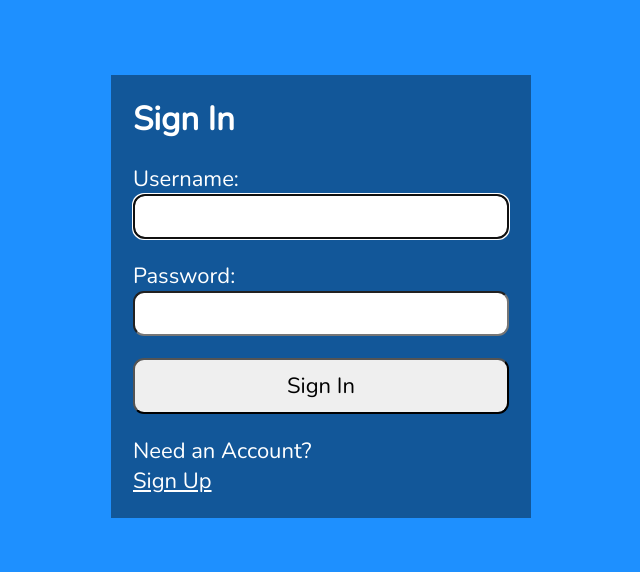
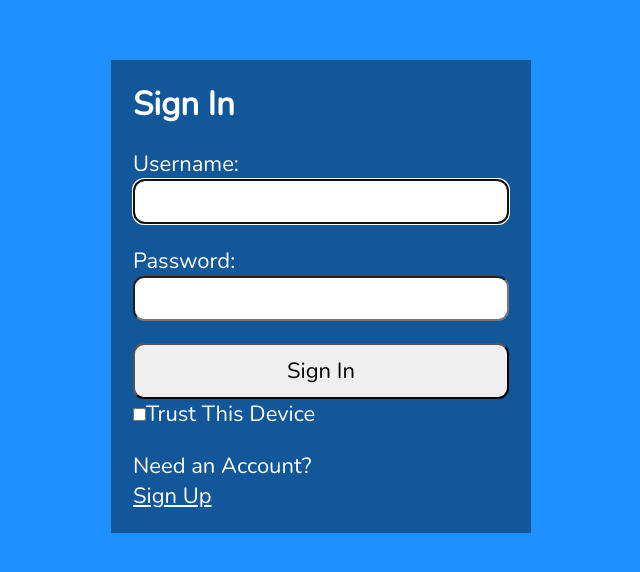
Before and after one commit to shinyoungyou/jwt-refresh, a React (Create React App) app in the folder frontend/: page /login in a window 1280 px wide. Shown: the part 104-676 px from the top of the page, without its empty margins (319-959 px from the left). Built offline with nearby package versions, Linux system fonts and the light colour scheme.

Commit message:
store boolean for trust this device to local storage

```diff
--- a/frontend/src/components/Login.js
+++ b/frontend/src/components/Login.js
@@ -6,7 +6,7 @@
 const LOGIN_URL = '/auth';
 
 const Login = () => {
-    const { setAuth } = useAuth();
+    const { setAuth, persist, setPersist } = useAuth();
 
     const navigate = useNavigate();
     const location = useLocation();
@@ -60,6 +60,14 @@
         }
     }
 
+    const togglePersist = () => {
+        setPersist(prev => !prev);
+    }
+
+    useEffect(() => {
+        localStorage.setItem("persist", persist);
+    }, [persist])
+
     return (
 
         <section>
@@ -86,6 +94,15 @@
                     required
                 />
                 <button>Sign In</button>
+                <div className='persistCheck'>
+                    <input
+                        type="checkbox"
+                        id="persist"
+                        onChange={togglePersist}
+                        checked={persist}
+                    />
+                     <label htmlFor="persist">Trust This Device</label>
+                </div>
             </form>
             <p>
                 Need an Account?<br />
--- a/frontend/src/components/PersistLogin.js
+++ b/frontend/src/components/PersistLogin.js
@@ -6,10 +6,10 @@
 const PersistLogin = () => {
     const [isLoading, setIsLoading] = useState(true);
     const refresh = useRefreshToken();
-    const { auth } = useAuth();
+    const { auth, persist } = useAuth();
 
     useEffect(() => {
-        let isMounted = true;
+        let isMounted = true; // prevent memory leak
 
         const verifyRefreshToken = async () => {
             try {
@@ -37,7 +37,9 @@
 
     return (
         <>
-            {isLoading
+            {!persist
+                ? <Outlet />
+                :   isLoading
                     ? <p>Loading...</p>
                     : <Outlet />
             }
--- a/frontend/src/context/AuthProvider.js
+++ b/frontend/src/context/AuthProvider.js
@@ -4,9 +4,10 @@
 
 export const AuthProvider = ({ children }) => {
     const [auth, setAuth] = useState({});
+    const [persist, setPersist] = useState(JSON.parse(localStorage.getItem("persist")) || false);
 
     return (
-        <AuthContext.Provider value={{ auth, setAuth }}>
+        <AuthContext.Provider value={{ auth, setAuth, persist, setPersist }}>
             {children}
         </AuthContext.Provider>
     )
```
